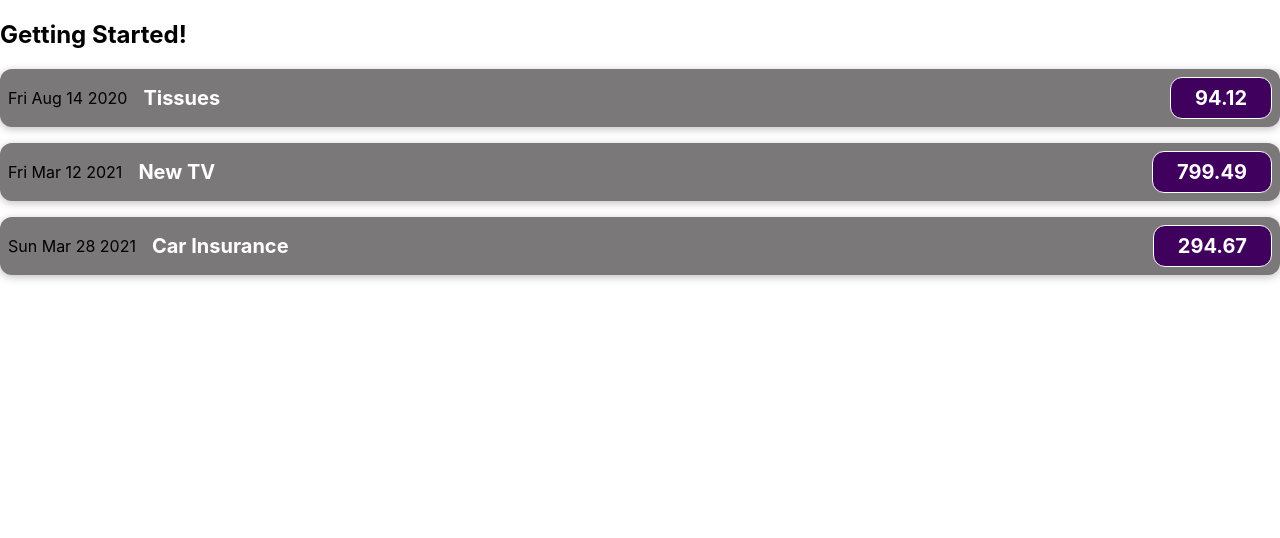
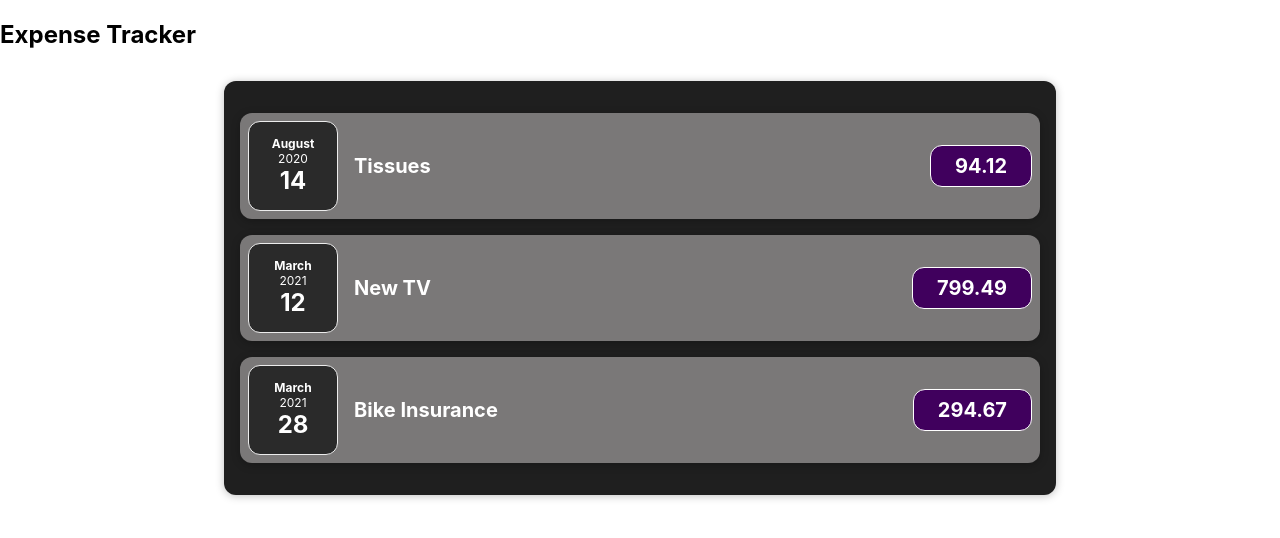
Before and after one commit to Chandanindalkar/react-guide, a React (Create React App) app: page / in a window 1280 px wide. Shown: the top 538 px of the page. Built offline with nearby package versions, Linux system fonts and the light colour scheme.

Commit message:
simplifying components by rendering them in seperate components

```diff
--- a/src/App.js
+++ b/src/App.js
@@ -1,4 +1,4 @@
-import ExpenseItem from "./components/ExpenseItem";
+import Expenses from "./components/Expenses";
 
 function App() {
   const expenses = [{
@@ -15,7 +15,7 @@
     },
     {
       id: 'e3',
-      title: 'Car Insurance',
+      title: 'Bike Insurance',
       amount: 294.67,
       date: new Date(2021, 2, 28),
     },
@@ -29,22 +29,8 @@
 
   return (
     <div className="App">
-      <h2>Getting Started!</h2>
-      <ExpenseItem
-        title={expenses[0].title}
-        amount = {expenses[0].amount}
-        date = {expenses[0].date}
-      ></ExpenseItem>
-      <ExpenseItem
-        title={expenses[1].title}
-        amount = {expenses[1].amount}
-        date = {expenses[1].date}
-      ></ExpenseItem>
-      <ExpenseItem
-        title={expenses[2].title}
-        amount = {expenses[2].amount}
-        date = {expenses[2].date}
-      ></ExpenseItem>
+      <h2>Expense Tracker</h2>
+      <Expenses expense = {expenses}/>
     </div>
   );
 }
--- /dev/null
+++ b/src/components/ExpenseDate.css
@@ -0,0 +1,26 @@
+.expense-date {
+    display: flex;
+    flex-direction: column;
+    width: 5.5rem;
+    height: 5.5rem;
+    border: 1px solid #ececec;
+    background-color: #2a2a2a;
+    color: white;
+    border-radius: 12px;
+    align-items: center;
+    justify-content: center;
+  }
+
+  .expense-date__month {
+    font-size: 0.75rem;
+    font-weight: bold;
+  }
+
+  .expense-date__year {
+    font-size: 0.75rem;
+  }
+
+  .expense-date__day {
+    font-size: 1.5rem;
+    font-weight: bold;
+  }
--- /dev/null
+++ b/src/components/ExpenseDate.js
@@ -0,0 +1,17 @@
+import './ExpenseDate.css';
+
+function ExpenseDate(props) {
+    const month = props.date.toLocaleString('en-us', {month: 'long'})
+    const day = props.date.toLocaleString('en-us', {day: '2-digit'})
+    const year = props.date.getFullYear()
+
+    return (
+        <div className="expense-date">
+            <div className="expense-date__month">{month}</div>
+            <div className="expense-date__year">{year}</div>
+            <div className="expense-date__day">{day}</div>
+        </div>
+    )
+}
+
+export default ExpenseDate;
--- a/src/components/ExpenseItem.js
+++ b/src/components/ExpenseItem.js
@@ -1,14 +1,10 @@
 import './ExpenseItem.css'
+import ExpenseDate from './ExpenseDate';
 
 function ExpenseItem(props) {
-    // const expenseDate = new Date(2023, 4, 28);
-    // const expenseTitle = 'Tyre Puncture';
-    // const expenseAmount = Math.random();
-
-
     return (
         <div className="expense-item">
-            <div>{props.date.toDateString()}</div>
+            <ExpenseDate date={props.date}/>
             <div className="expense-item__description">
                 <h2>{props.title}</h2>
                 <div className="expense-item__price">{props.amount}</div>
--- /dev/null
+++ b/src/components/Expenses.css
@@ -0,0 +1,9 @@
+.expenses {
+    padding: 1rem;
+    background-color: rgb(31, 31, 31);
+    margin: 2rem auto;
+    width: 50rem;
+    max-width: 95%;
+    border-radius: 12px;
+    box-shadow: 0 1px 8px rgba(0, 0, 0, 0.25);
+  }
--- /dev/null
+++ b/src/components/Expenses.js
@@ -0,0 +1,27 @@
+import ExpenseItem from "./ExpenseItem";
+import './Expenses.css'
+
+function Expenses(props) {
+    const expenses = props.expense
+    return (
+        <div className="expenses">
+            <ExpenseItem
+            title={expenses[0].title}
+            amount = {expenses[0].amount}
+            date = {expenses[0].date}
+            />
+            <ExpenseItem
+            title={expenses[1].title}
+            amount = {expenses[1].amount}
+            date = {expenses[1].date}
+            />
+            <ExpenseItem
+            title={expenses[2].title}
+            amount = {expenses[2].amount}
+            date = {expenses[2].date}
+            />
+        </div>
+    )
+}
+
+export default Expenses;
```
